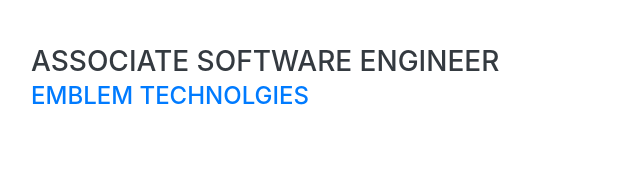
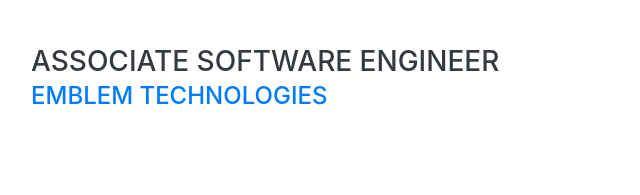
Before and after one commit to zohaibTheMobileDev/zohaibraza.com, a website with bundled scripts: page index.html in a window 1280 px wide. Shown: the part 1126-1321 px from the top of the page, 289-929 px from the left. Built offline with nearby package versions, Linux system fonts and the light colour scheme; a web font is replaced by a local one.

Commit message:
techologies spells fixed

```diff
--- a/index.html
+++ b/index.html
@@ -126,7 +126,7 @@
         <div class="resume-item d-flex flex-column flex-md-row justify-content-between mb-5">
           <div class="resume-content">
             <h3 class="mb-0">Associate Software Engineer</h3>
-            <div><a href="http://www.emblemtechnologies.com/#/home" target="_blank" class="subheading mb-3">Emblem Technolgies</a></div>
+            <div><a href="http://www.emblemtechnologies.com/#/home" target="_blank" class="subheading mb-3">Emblem Technologies</a></div>
             <!-- <p>Podcasting operational change management inside of workflows to establish a framework. Taking seamless key performance indicators offline to maximise the long tail. Keeping your eye on the ball while performing a deep dive on the start-up mentality to derive convergence on cross-platform integration.</p> -->
           </div>
           <div class="resume-date text-md-left">
```
